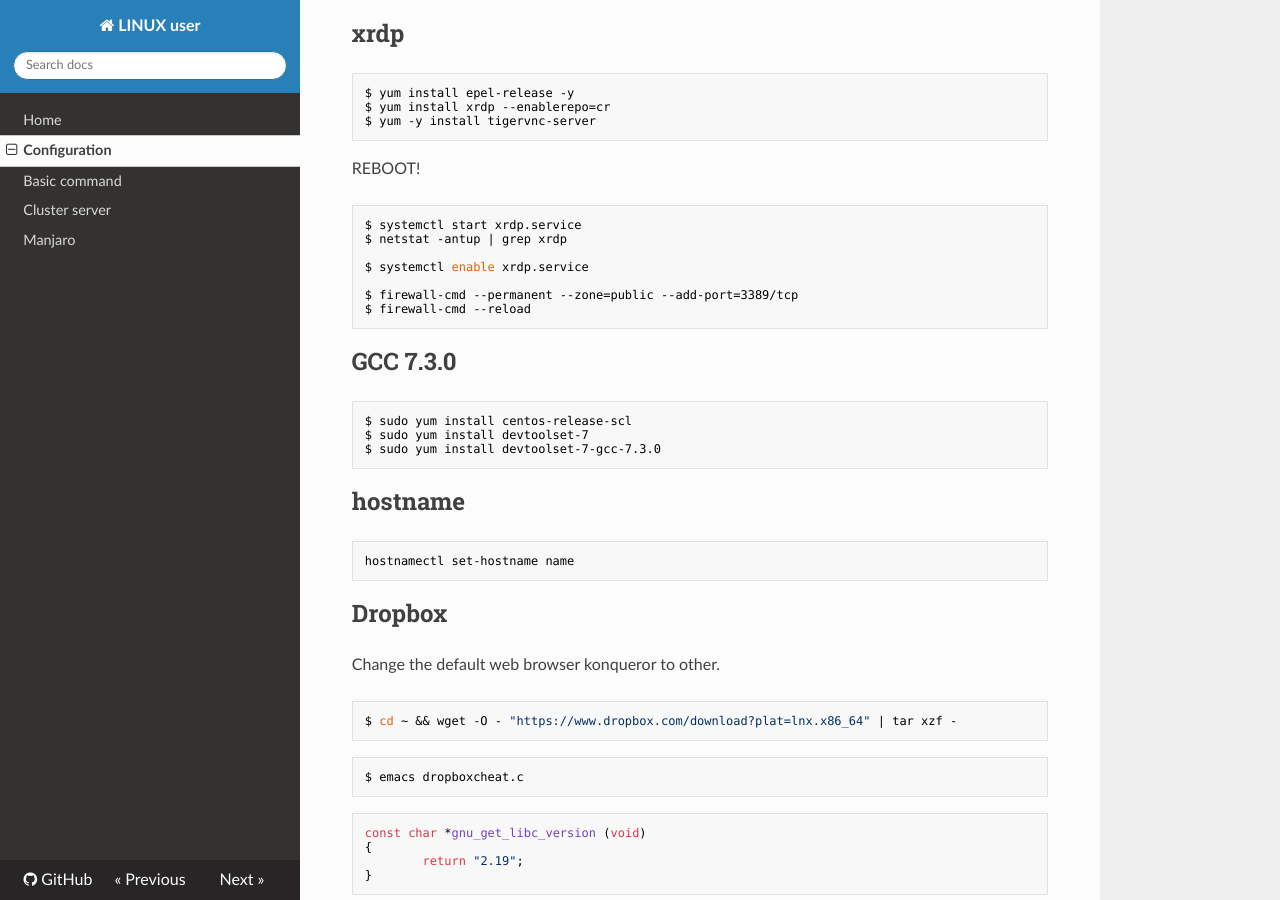
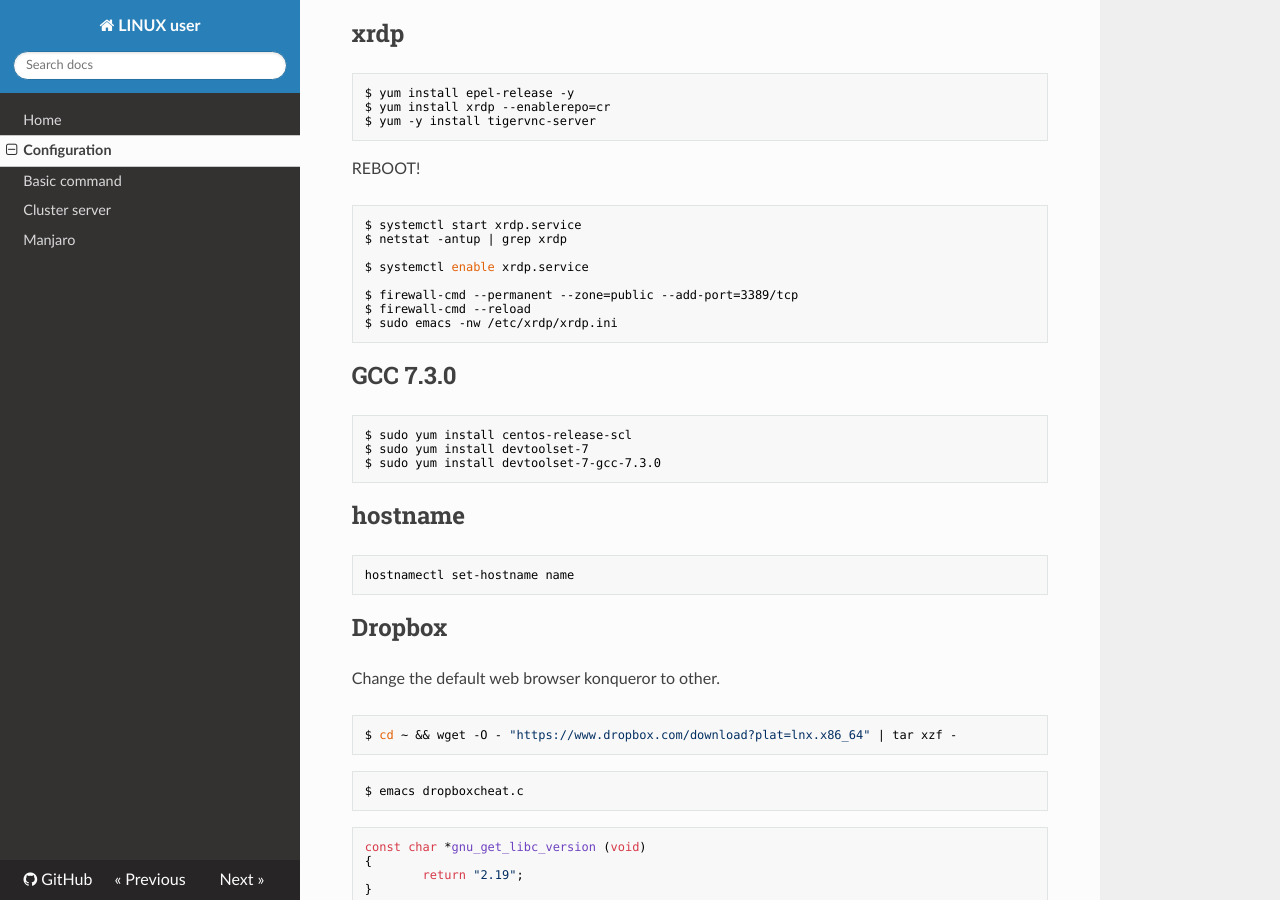
Before and after one commit to WonyoungCho/LINUX, an MkDocs documentation site: the page built from docs/config.md, in a window 1280 px wide and 900 px high, scrolled down 568 px. Built offline with MkDocs 1.6.1, drawn with Linux system fonts in a browser that asks for light colours; nearby versions of some CDN libraries; old or Windows-style settings are respelled for this version of MkDocs.

Commit message:
Update config.md

````diff
--- a/docs/config.md
+++ b/docs/config.md
@@ -43,6 +43,7 @@ $ systemctl enable xrdp.service
 
 $ firewall-cmd --permanent --zone=public --add-port=3389/tcp
 $ firewall-cmd --reload
+$ sudo emacs -nw /etc/xrdp/xrdp.ini
 ```
 
 ## GCC 7.3.0
````
